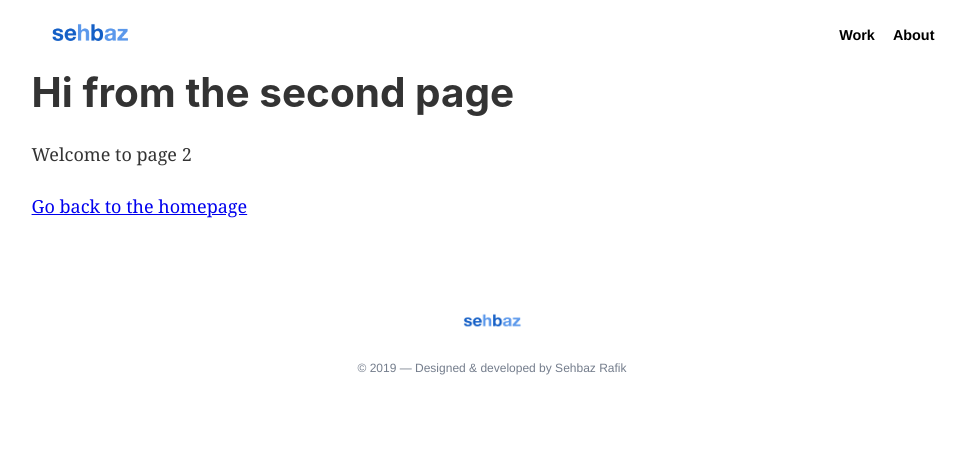
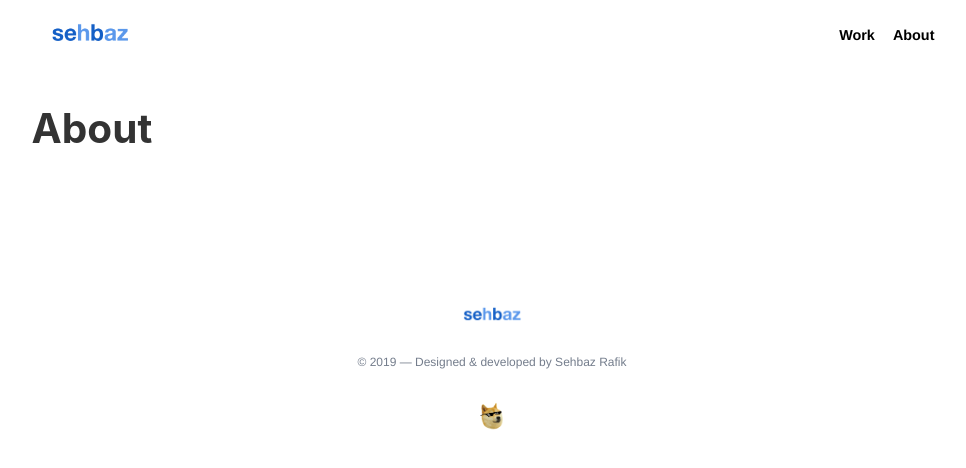
Before and after one commit to Sehbaz/sehbaz.com-v3, a Gatsby site: page /about in a window 1280 px wide. Shown: the whole page, without its empty margins (148-1114 px from the left). Built offline with nearby package versions, Linux system fonts and the light colour scheme; Gatsby itself is replaced by a stand-in of ours.

Commit message:
footer logo update

```diff
--- a/gatsby-config.js
+++ b/gatsby-config.js
@@ -1,8 +1,8 @@
 module.exports = {
   siteMetadata: {
-    title: `Gatsby Default Starter`,
-    description: `Kick off your next, great Gatsby project with this default starter. This barebones starter ships with the main Gatsby configuration files you might need.`,
-    author: `@gatsbyjs`,
+    title: `Frontend Developer`,
+    description: ``,
+    author: `@sehbaz`,
   },
   plugins: [
     `gatsby-plugin-react-helmet`,
--- a/src/components/footer.jsx
+++ b/src/components/footer.jsx
@@ -1,10 +1,11 @@
 import React from "react"
 import { Link } from "gatsby"
 import Logo from "../images/logo.png"
+import FooterLogo from "../images/footer-logo.png"
 const Footer = () => (
   <footer
     style={{
-      padding: `5rem 0 0 0`,
+      paddingTop: `7rem`,
       maxWidth: `960px`,
       fontFamily: "Helvetica",
       display: `flex`,
@@ -29,6 +30,7 @@ const Footer = () => (
     <p style={{ fontSize: `12px`, color: `#747d8c` }}>
       © 2019 — Designed & developed by Sehbaz Rafik
     </p>
+    <img src={FooterLogo} style={{ width: `30px`, margin: `0` }}></img>{" "}
   </footer>
 )
 
--- a/src/components/layout.jsx
+++ b/src/components/layout.jsx
@@ -4,11 +4,9 @@
  *
  * See: https://www.gatsbyjs.org/docs/use-static-query/
  */
-
 import React from "react"
 import PropTypes from "prop-types"
 import { useStaticQuery, graphql, Link } from "gatsby"
-
 import Header from "./header"
 import "./layout.css"
 
--- a/src/pages/about.jsx
+++ b/src/pages/about.jsx
@@ -7,10 +7,10 @@ import Footer from "../components/footer"
 
 const AboutPage = () => (
   <Layout>
-    <SEO title="Page two" />
-    <h1>Hi from the second page</h1>
-    <p>Welcome to page 2</p>
-    <Link to="/">Go back to the homepage</Link>
+    <div>
+      <h1 style={{ paddingTop: `2rem` }}>About</h1>
+    </div>
+
     <Footer></Footer>
   </Layout>
 )
--- a/src/pages/index.jsx
+++ b/src/pages/index.jsx
@@ -8,7 +8,7 @@ import "../global/global.css"
 
 const IndexPage = () => (
   <Layout>
-    <SEO title="Home" />
+    <SEO title="Sehbaz Rafik" />
 
     <h2
       style={{
```
Also changed, not shown: src/images/footer-logo.png (added).
